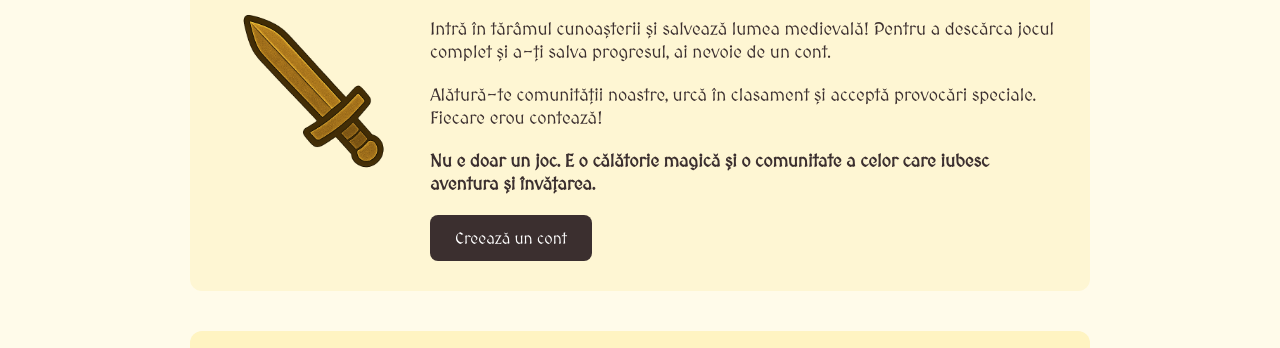
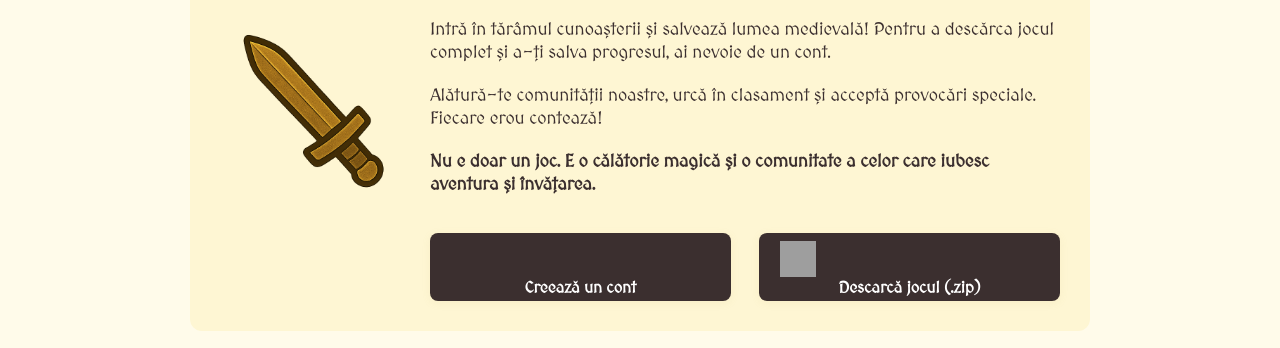
Before and after one commit to ioana974/game-site, a plain HTML site: page descarca.html in a window 1280 px wide. Shown: the part 353-701 px from the top of the page. Drawn offline with Linux system fonts and the light colour scheme; no server answers; grey boxes are pictures that could not be loaded.

Commit message:
download on

```diff
--- a/descarca.html
+++ b/descarca.html
@@ -170,6 +170,109 @@
       border-radius: 18px 18px 0 0;
       box-shadow: 0 -2px 12px 0 rgba(200,180,100,0.07);
     }
+
+    .main-btn {
+      display: flex;
+      align-items: center;    /* centrează vertical */
+      justify-content: center;/* centrează orizontal */
+      height: 60px;           /* setează o înălțime fixă pentru ambele butoane */
+      padding: 4px 28px;        /* padding doar pe lateral */
+      background-color: #3b2f2f;
+      color: white;
+      border-radius: 8px;
+      text-decoration: none;
+      font-size: 1.1rem;
+      font-weight: bold;
+      margin-top: 18px;
+      box-shadow: 0 2px 8px 0 rgba(200,180,100,0.10);
+      transition: background 0.2s, color 0.2s;
+      border: none;
+      min-width: 180px;
+      gap: 10px;
+    }
+
+    .main-btn:hover {
+      background-color: #5b4444;
+      color: #ffe600;
+    }
+
+    .download-zip-btn {
+      background-color: #ffe600;
+      color: #3b2f2f;
+      margin-left: 10px;
+    }
+
+    .download-zip-btn:hover {
+      background-color: #3b2f2f;
+      color: #ffe600;
+    }
+
+    .btn-group {
+      display: flex;
+      gap: 18px;
+      margin-top: 18px;
+      flex-wrap: wrap;
+    }
+
+    .btn-group .main-btn {
+      flex: 1 1 220px;
+      text-align: center;
+      min-width: 180px;
+      justify-content: center;
+    }
+
+    @media (max-width: 600px) {
+      .btn-group {
+        flex-direction: column;
+        gap: 12px;
+      }
+    }
+
+    .btn-align {
+      display: flex;
+      align-items: flex-start;    /* aliniere sus */
+      justify-content: center;    /* centrat orizontal */
+      height: 44px;
+      padding: 0 28px;
+      gap: 10px;
+      background-color: #3b2f2f;
+      color: white;
+      border-radius: 8px;
+      text-decoration: none;
+      font-size: 1.1rem;
+      font-weight: bold;
+      margin-top: 18px;
+      box-shadow: 0 2px 8px 0 rgba(200,180,100,0.10);
+      transition: background 0.2s, color 0.2s;
+      border: none;
+      min-width: 180px;
+    }
+
+    .btn-align:hover {
+      background-color: #5b4444;
+      color: #ffe600;
+    }
+
+    .btn-align .btn-icon {
+      width: 28px;
+      height: 28px;
+      display: flex;
+      align-items: center;
+      justify-content: center;
+      margin-right: 0;
+    }
+
+    .btn-align .btn-text {
+      display: flex;
+      align-items: center;
+      justify-content: center;
+      height: 28px;
+      line-height: 28px;
+    }
+
+    .btn-align:first-child .btn-icon {
+      visibility: hidden;
+    }
   </style>
   <script type="module">
     import { initializeApp } from "https://www.gstatic.com/firebasejs/10.12.0/firebase-app.js";
@@ -283,7 +386,18 @@
         <p>Intră în tărâmul cunoașterii și salvează lumea medievală! Pentru a descărca jocul complet și a-ți salva progresul, ai nevoie de un cont.</p>
         <p>Alătură-te comunității noastre, urcă în clasament și acceptă provocări speciale. Fiecare erou contează!</p>
         <p><strong>Nu e doar un joc. E o călătorie magică și o comunitate a celor care iubesc aventura și învățarea.</strong></p>
-        <a href="login.html">Creează un cont</a>
+        <div class="btn-group">
+          <a href="login.html" class="main-btn btn-align">
+            <span class="btn-icon" aria-hidden="true"></span>
+            <span class="btn-text">Creează un cont</span>
+          </a>
+          <a href="descarca-alege.html" class="main-btn download-zip-btn btn-align">
+            <span class="btn-icon">
+              <img src="images/down....png" alt="" style="width:36px; height:36px;">
+            </span>
+            <span class="btn-text">Descarcă jocul (.zip)</span>
+          </a>
+        </div>
       </div>
     </div>
 
```
Also changed, not shown: descarca-alege.html (added, +71 -0 lines), 1 other file.
